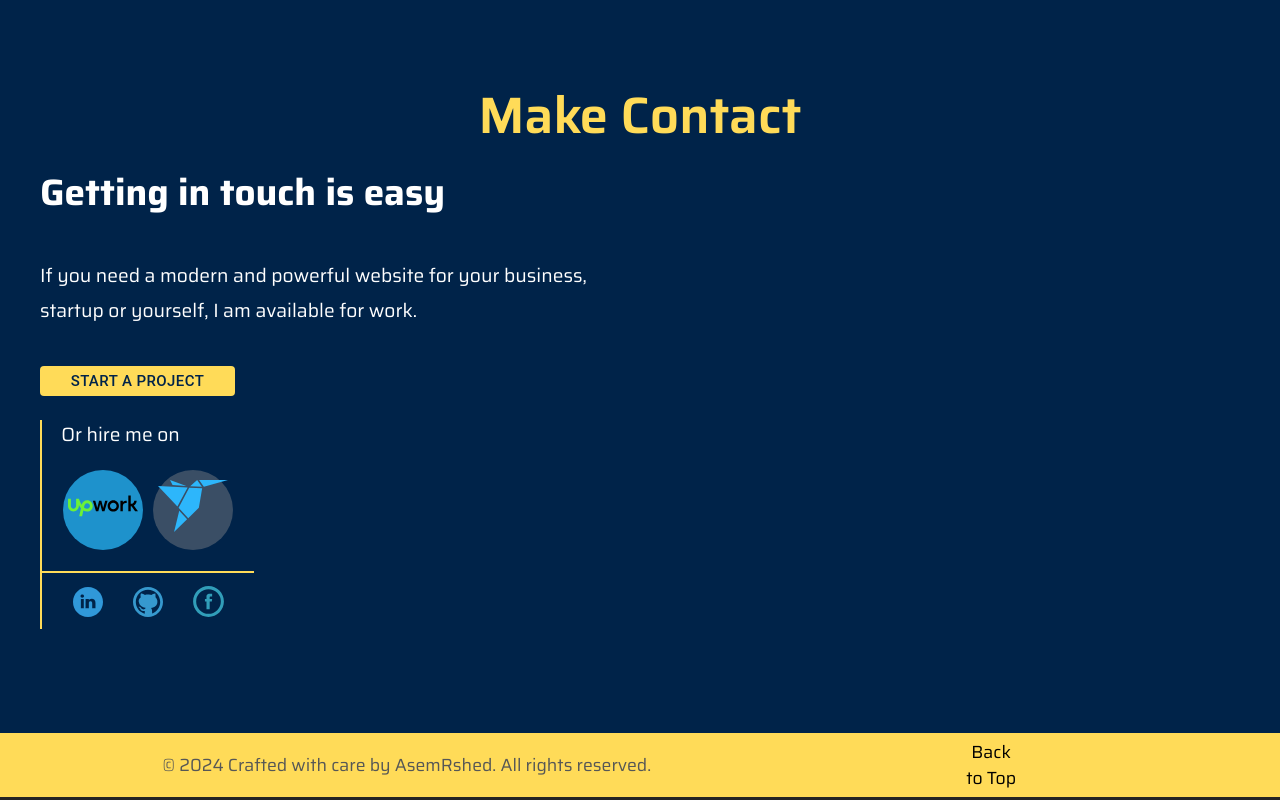
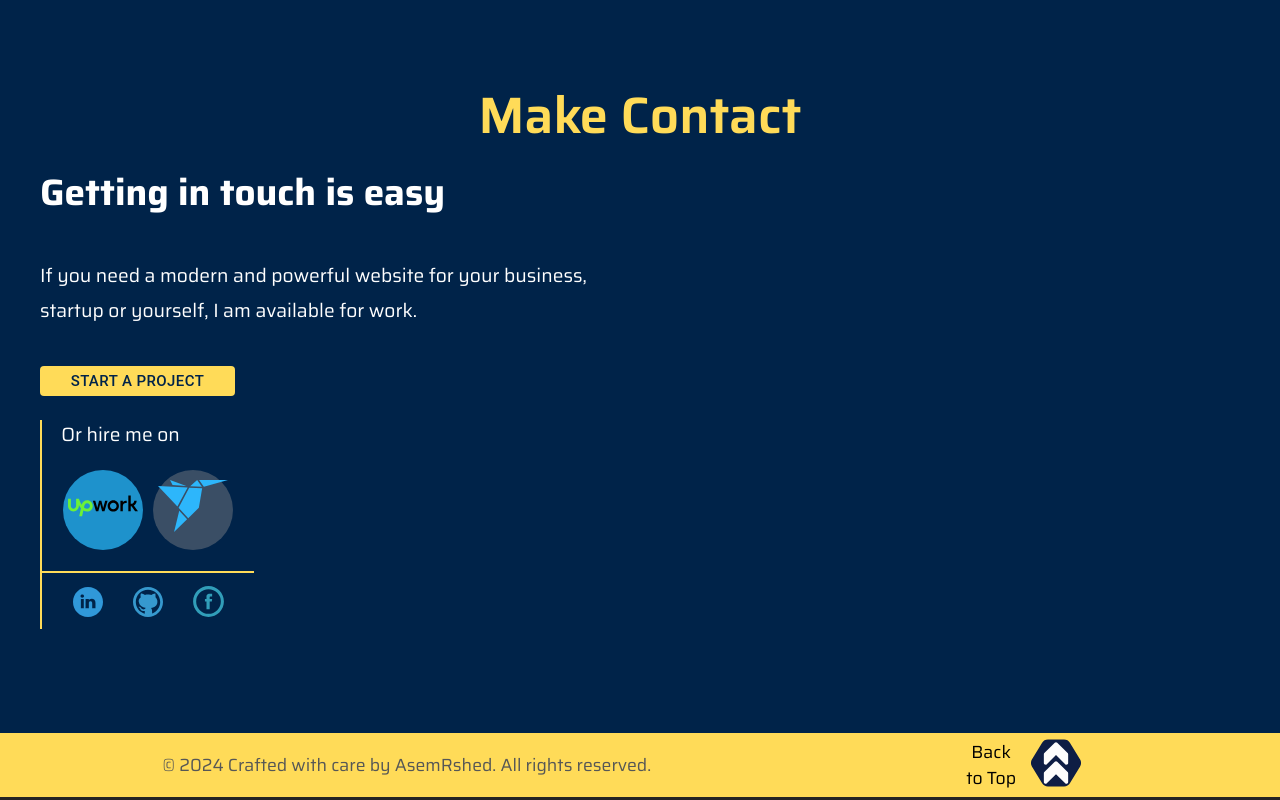
Before and after one commit to asemrashed/portfolio, a React (Vite) app: page / in a window 1280 px wide. Shown: the part 2427-3227 px from the top of the page. Built offline with nearby package versions, Linux system fonts and the light colour scheme; a web font is replaced by a local one.

Commit message:
back to top button resized

```diff
--- a/src/component/Footer/Footer.jsx
+++ b/src/component/Footer/Footer.jsx
@@ -42,6 +42,7 @@ export default function Footer() {
             maxH="3em" minH="2.3em"
             path={
               <svg
+                width="100%"
                 fill="#fdfcfc"
                 version="1.1"
                 id="Layer_1"
@@ -53,7 +54,7 @@ export default function Footer() {
                 <g id="SVGRepo_bgCarrier" strokeWidth="0">
                   <path
                     transform="translate(-51.2, -51.2), scale(38.40125)"
-                    fill="#0D1321"
+                    fill="#0e1d44ff"
                     d="M9.166.33a2.25 2.25 0 00-2.332 0l-5.25 3.182A2.25 2.25 0 00.5 5.436v5.128a2.25 2.25 0 001.084 1.924l5.25 3.182a2.25 2.25 0 002.332 0l5.25-3.182a2.25 2.25 0 001.084-1.924V5.436a2.25 2.25 0 00-1.084-1.924L9.166.33z"
                     strokeWidth="0"
                   ></path>
```
